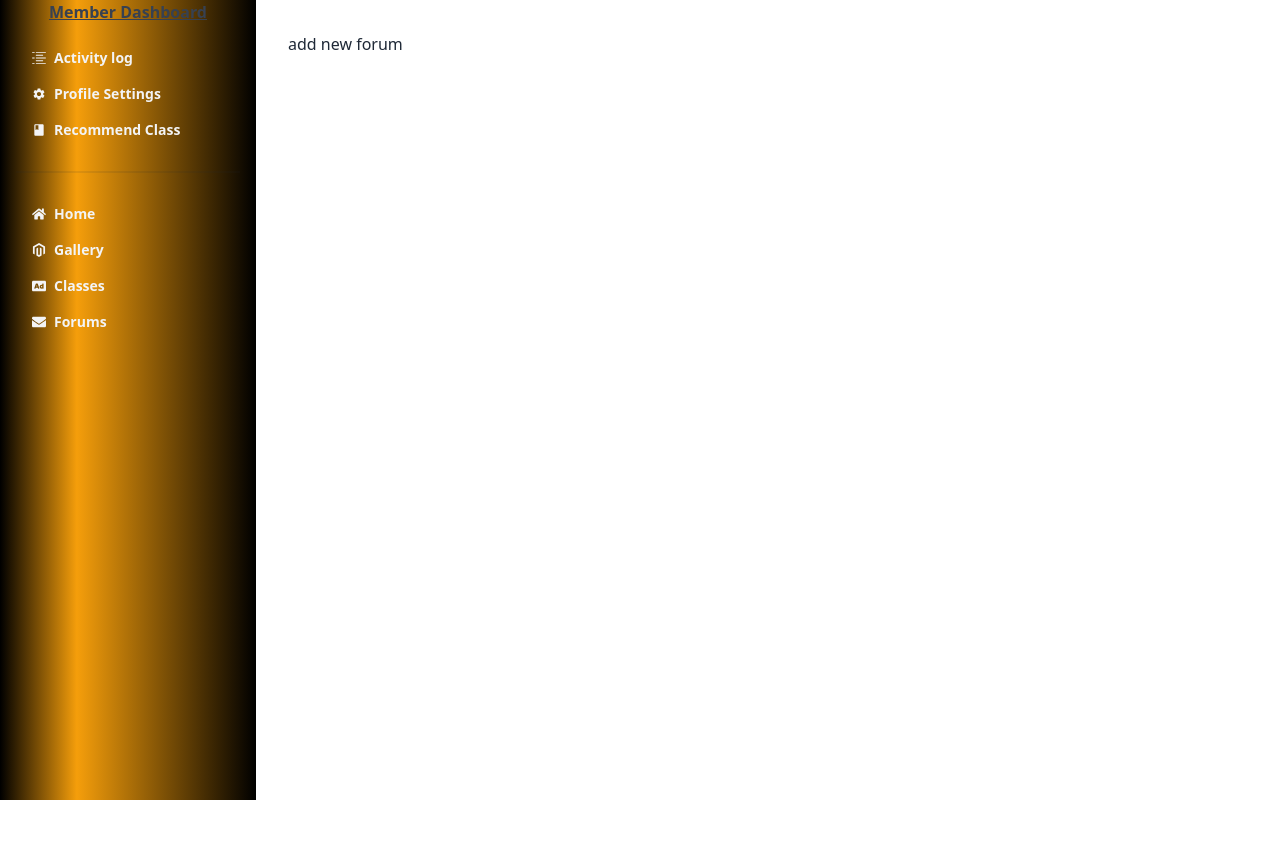
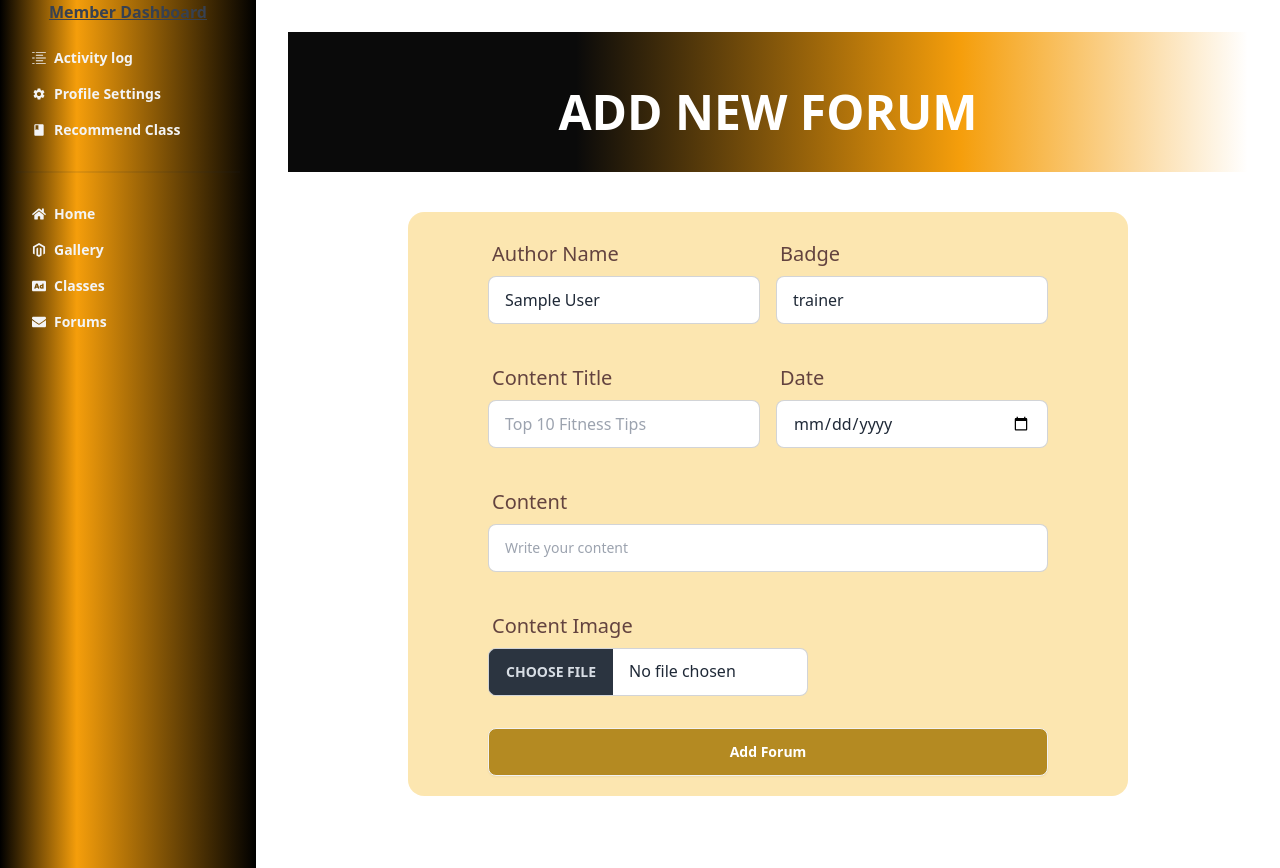
Before and after one commit to Kj-RahiL/fitness-tracker-client, a React (Vite) app: page /dashboard/addNewForum in a window 1280 px wide. Before the commit the page ends 800 px from the top, so only its background shows below. Built offline with nearby package versions, Linux system fonts and the light colour scheme; no server answers; sample sign-in values are in the browser's storage.

Commit message:
add new forum

```diff
--- a/src/Pages/Dashboard/Shared/AddNewForum.jsx
+++ b/src/Pages/Dashboard/Shared/AddNewForum.jsx
@@ -1,9 +1,142 @@
+import { useForm } from "react-hook-form";
+import Title from "../../../Components/Shared/Title";
+import useAuth from "../../../Hooks/useAuth";
+import useTrainer from "../../../Hooks/useTrainer";
+import UseAdmin from "../../../hooks/useAdmin";
+import useAxiosPublic from "../../../Hooks/useAxiosPublic";
+import useAxiosSecure from "../../../Hooks/useAxiosSecure";
+import Swal from "sweetalert2";
+import { useState } from "react";
 
+const image_hosting_key = import.meta.env.VITE_IMAGE_HOSTING_API
+const image_hosting_api = `https://api.imgbb.com/1/upload?key=${image_hosting_key}`;
+const AddNewForum = () => {
+    const isAdmin = UseAdmin()
+    const isTrainer = useTrainer()
+    const { user } = useAuth()
+    const { register, handleSubmit, reset } = useForm()
+    const axiosSecure = useAxiosSecure()
+    const axiosPublic = useAxiosPublic()
 
-const AddNewForum = () => {
+    const onSubmit = async(data )=> {
+        const imageFile = { image: data.image[0] }
+        const res = await axiosPublic.post(image_hosting_api, imageFile, {
+            headers: {
+                'content-type': 'multipart/form-data'
+            }
+        });
+        console.log(imageFile, res)
+        if (res.data.success) {
+            const contentItem = {
+                author: data.author,
+                badge: data.badge,
+                image: res.data.data.display_url,
+                title: data.title,
+                date: data.date,
+                content: data.content,
+            }
+
+            console.log(contentItem)
+            axiosSecure.post('/forum', contentItem)
+                .then(res => {
+                    if (res.data.insertedId) {
+                        Swal.fire({
+                            position: "top",
+                            icon: "success",
+                            title: `Added forum Successful.!!`,
+                            showConfirmButton: false,
+                            timer: 1500
+                        });
+                        reset()
+                    }
+                })
+        }
+    }
+
     return (
         <div>
-            <h2>add new forum</h2>
+            <Title title='add new forum'></Title>
+
+            <div className="w-3/4 my-10 mx-auto px-5 md:px-10 lg:px-20 py-5 bg-[#f4af004f] card">
+                <form onSubmit={handleSubmit(onSubmit)}>
+                    {/* author and positions */}
+                    <div className="md:flex mb-8 ">
+                        <div className="form-control md:w-1/2 ">
+                            <label className="label">
+                                <span className="label-text text-xl font-medium text-[#63433f]">Author Name</span>
+                            </label>
+                            <label className="input-group">
+                                <input type="text"
+                                    {...register("author", { required: true })}
+                                    defaultValue={ user.displayName }
+                                    placeholder="Enter Class Name"
+                                    className="input input-bordered w-full" />
+                            </label>
+                        </div>
+
+                        <div className="form-control md:w-1/2 md:ml-4">
+                            <label className="label">
+                                <span className="label-text text-xl font-medium text-[#63433f]">Badge</span>
+                            </label>
+                            <label className="input-group">
+                                <input type="text"
+                                    {...register("badge", { required: true })}
+                                    value={isAdmin === true? "admin" : isTrainer === true ? "trainer" : "trainer"}
+                                    readOnly
+                                    className="input input-bordered w-full" />
+                            </label>
+                        </div>
+                    </div>
+
+                    {/* title and date */}
+                    <div className="md:flex mb-8 ">
+                        <div className="form-control md:w-1/2 ">
+                            <label className="label">
+                                <span className="label-text text-xl font-medium text-[#63433f]">Content Title</span>
+                            </label>
+                            <label className="input-group">
+                                <input type="text"
+                                    {...register("title", { required: true })}
+                                    placeholder="Top 10 Fitness Tips "
+                                    className="input input-bordered w-full" />
+                            </label>
+                        </div>
+
+                        <div className="form-control md:w-1/2 md:ml-4">
+                            <label className="label">
+                                <span className="label-text text-xl font-medium text-[#63433f]">Date</span>
+                            </label>
+                            <label className="input-group">
+                                <input type="date"
+                                    {...register("date", { required: true })}
+                                    className="input input-bordered w-full" />
+                            </label>
+                        </div>
+                    </div>
+
+                    {/*  descriptions*/}
+                    <div className="form-control w-full mb-8">
+                        <label className="label">
+                            <span className="label-text text-xl font-medium text-[#63433f]">Content</span>
+                        </label>
+                        <label className="input-group">
+                            <input type="text"
+                                {...register("content", { required: true })}
+                                placeholder="Write your content" className="textarea textarea-bordered w-full" />
+                        </label>
+                    </div>
+
+                    <div className="form-control w-full mb-8">
+                        <label className="label">
+                            <span className="label-text text-xl font-medium text-[#63433f]">Content Image</span>
+                        </label>
+                        <label className="input-group w-full">
+                            <input type="file" {...register("image", { required: true })} className="file-input file-input-bordered w-full max-w-xs " />
+                        </label>
+                    </div>
+                    <input className="btn btn-block normal-case hover:bg-[#f4af0075] bg-[#b48a22] text-white" type="submit" value="Add Forum" />
+                </form>
+            </div>
         </div>
     );
 };
--- a/src/Pages/Forums/ForumsCard.jsx
+++ b/src/Pages/Forums/ForumsCard.jsx
@@ -6,7 +6,7 @@ const ForumsCard = ({ forum }) => {
         <div className="card w-full bg-black text-white shadow-md shadow-amber-500">
             <figure className="h-[300px]"><img className="h-full w-full" src={image} alt="Shoes" /></figure>
             <div className="card-body">
-                <div className="flex justify-between -mt-5 mb-5">
+                <div className="flex flex-wrap justify-between -mt-5 mb-5">
                     {
                         badge == "admin" ? <h3 className="items-center border border-green-400 px-1 rounded text-green-700">{badge}</h3>
                             : <h3 className="items-center border border-green-400 rounded px-1  text-green-700">{badge}</h3>
```
